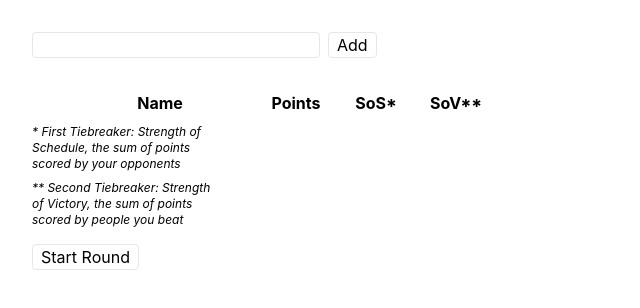
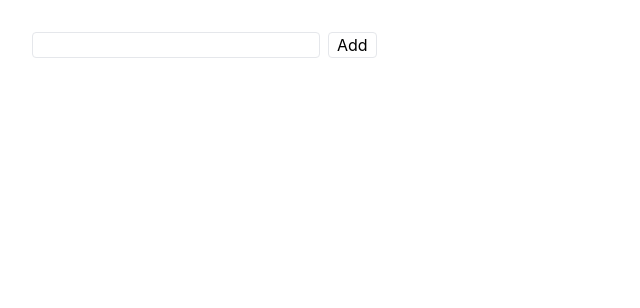
Before and after one commit to Al-Esku/swiss-system, a React (Create React App) app: page / in a window 1280 px wide. Shown: the top 308 px of the page, without its empty margins (0-640 px from the left). Built offline with nearby package versions, Linux system fonts and the light colour scheme; the HTML template or start-up script is replaced by a standard one.

Commit message:
Added conditional formatting for fencer table

```diff
--- a/src/App.tsx
+++ b/src/App.tsx
@@ -150,6 +150,7 @@ function App() {
 
   return (
     <div className={"grid grid-cols-2"}>
+
         <div className={"m-8"}>
             <form onSubmit={(event) => {
                 event.preventDefault();
@@ -183,6 +184,8 @@ function App() {
                     <button type={"submit"} className={"border rounded px-2 ml-2"}>Add</button>
                 </div>
             </form>
+            {fencers.length > 0 ?
+                <>
                     <table className={"mt-8"}>
                         <thead>
                         <tr>
@@ -221,6 +224,7 @@ function App() {
                     <p className={"my-2 italic w-1/3 text-xs"}>* First Tiebreaker: Strength of Schedule, the sum of points scored by your opponents</p>
                     <p className={"my-2 italic w-1/3 text-xs"}>** Second Tiebreaker: Strength of Victory, the sum of points scored by people you beat</p>
                     <button onClick={randomSeed} className={"border rounded px-2 mt-2"}>{started ? "Shuffle Bouts" : "Start Round"}</button>
+                </>: ""}
         </div>
         <div>
             {started ? <p className={"mt-8 font-semibold"}>Round {rounds} Bouts</p>: ""}
```
Lines whose indentation alone changed are shown as unchanged.
